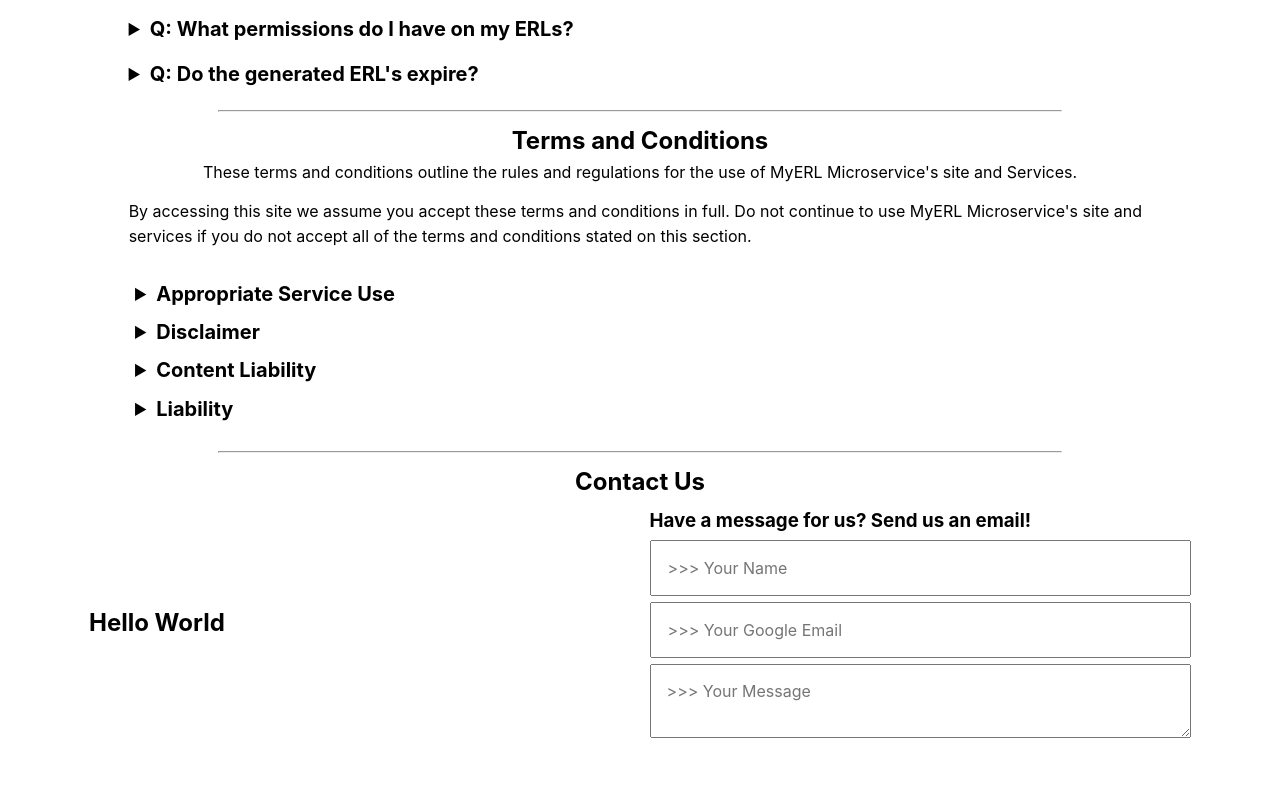
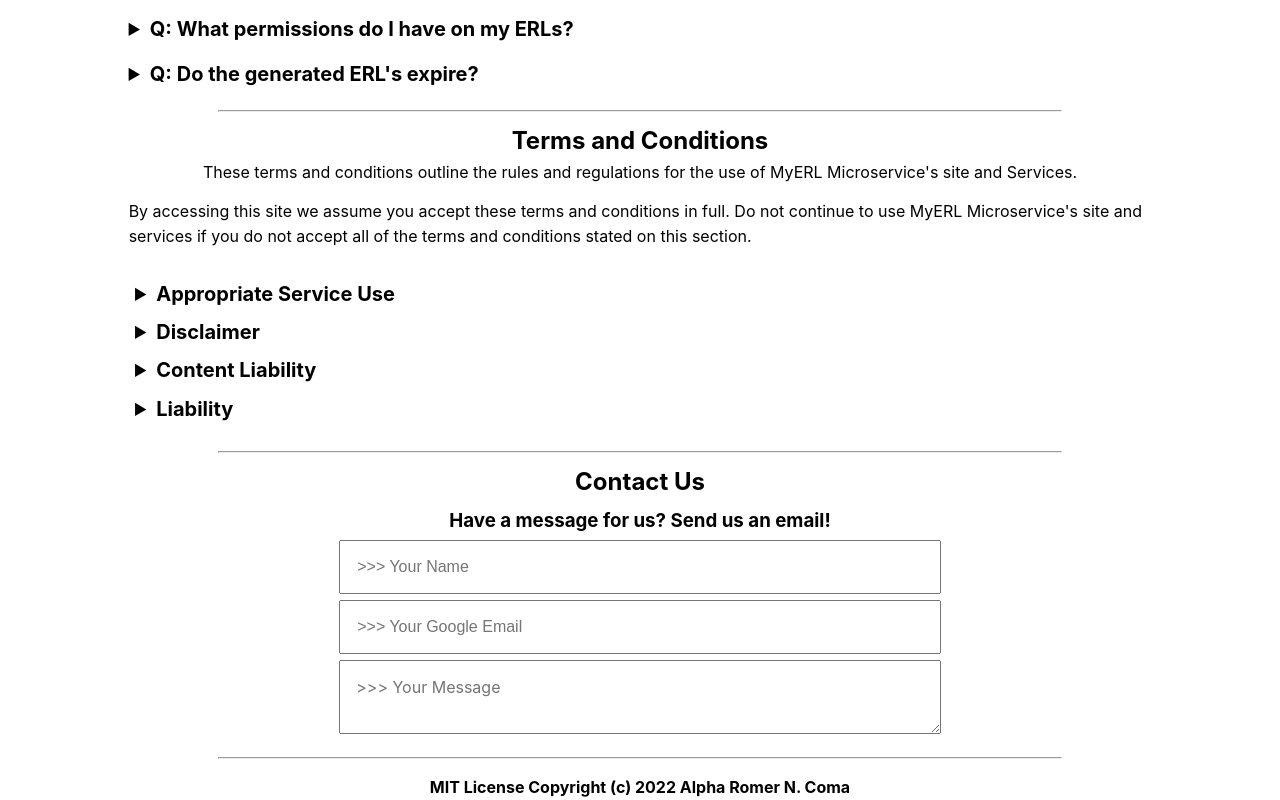
Before and after one commit to alphacoma18/myerl-microservice, a Next.js app: page / in a window 1280 px wide. Shown: the part 1189-1989 px from the top of the page. Before the commit the page ends 1934 px from the top, so only its background shows below. Built offline with nearby package versions, Linux system fonts and the light colour scheme.

Commit message:
Added credits

```diff
--- a/components/contact/index.module.css
+++ b/components/contact/index.module.css
@@ -11,13 +11,13 @@
 	text-align: center;
 }
 .itemContact {
-	width: 45%;
+	width: clamp(0px, 50%, 750px);
 	padding: 0.4rem;
 	text-align: start;
 }
 .flexFormInput {
 	display: flex;
-	gap: .4rem;
+	gap: 0.4rem;
 	flex-wrap: wrap;
 }
 .itemFormInput {
@@ -26,8 +26,15 @@
 	width: 100%;
 	font-size: inherit;
 	margin: auto;
-	font-family: inherit;
-	resize: vertical;
+}
+.headerEmail {
+	text-align: center;
+	width: 100%;
+}
+@media screen and (max-width: 768px) {
+	.itemContact {
+		width: 100%;
+	}
 }
 @media (prefers-color-scheme: dark) {
 	.itemFormInput {
--- a/components/contact/index.tsx
+++ b/components/contact/index.tsx
@@ -14,15 +14,14 @@ const Contact: React.FC = () => {
 					Contact Us
 				</h1>
 				<div className={styles.itemContact}>
-					<h1>Hello World</h1>
-				</div>
-				<div className={styles.itemContact}>
 					<form
 						action="post"
 						className={styles.flexFormInput}
 						onSubmit={handleSubmit}
 					>
-						<h3>Have a message for us? Send us an email!</h3>
+						<h3 className={styles.headerEmail}>
+							Have a message for us? Send us an email!
+						</h3>
 						<input
 							className={styles.itemFormInput}
 							type="text"
--- /dev/null
+++ b/components/credits/index.module.css
@@ -0,0 +1,3 @@
+.credits {
+    text-align: center;
+}
--- /dev/null
+++ b/components/credits/index.tsx
@@ -0,0 +1,13 @@
+import React from "react";
+import styles from "./index.module.css";
+const Credits: React.FC = () => {
+	return (
+		<>
+			<h4 className={styles.credits}>
+				MIT License Copyright (c) 2022 Alpha Romer N. Coma
+			</h4>
+		</>
+	);
+};
+
+export default Credits;
--- a/pages/index.tsx
+++ b/pages/index.tsx
@@ -6,6 +6,7 @@ import IO from "../components/io/index";
 import FaqsAll from "../components/faqs/index";
 import TermsAndConditions from "../components/t&c";
 import Contact from "../components/contact";
+import Credits from "../components/credits";
 const App: NextPage = () => {
 	return (
 		<section className={styles.outermostSection}>
@@ -28,6 +29,8 @@ const App: NextPage = () => {
 				<TermsAndConditions />
 				<hr className="horizontalRule" />
 				<Contact />
+				<hr className="horizontalRule" />
+				<Credits />
 			</div>
 		</section>
 	);
--- a/styles/globals.css
+++ b/styles/globals.css
@@ -50,6 +50,10 @@ summary:focus {
 	transition: var(--fast-transition);
 	cursor: pointer;
 }
+textarea {
+	font-family: inherit;
+	resize: vertical;
+}
 .horizontalRule {
 	width: 70%;
 	margin: 1rem auto;
```
